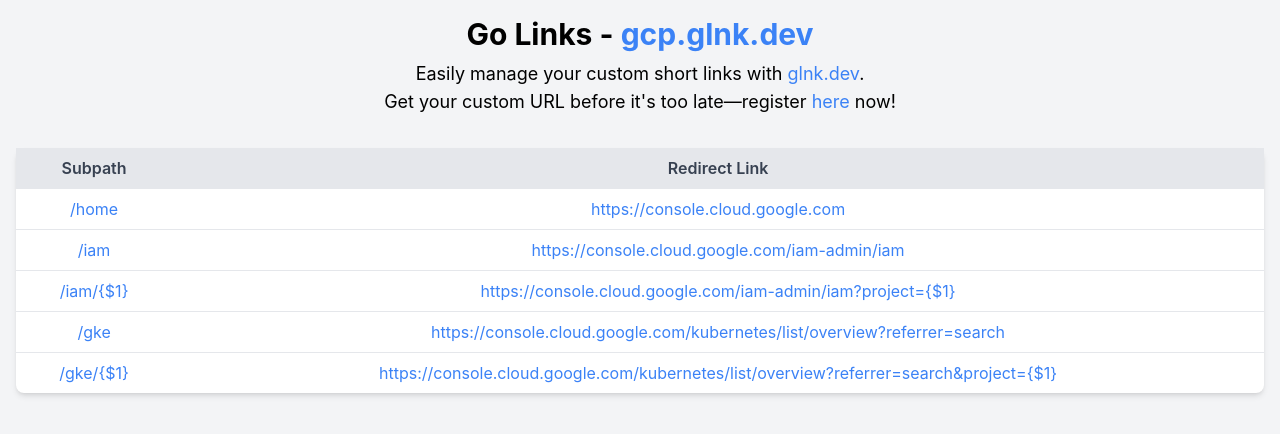
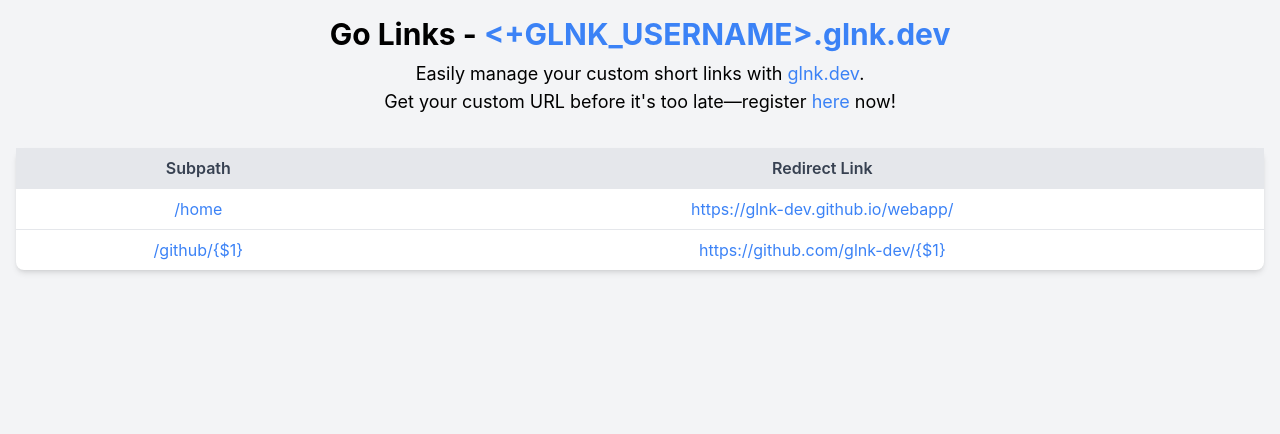
Before and after one commit to glnk-dev/webapp, a React (Create React App) app: page / in a window 1280 px wide. Shown: the top 434 px of the page. Built offline with nearby package versions, Linux system fonts and the light colour scheme.

Commit message:
Base template for webapp

```diff
--- a/public/glnk.json
+++ b/public/glnk.json
@@ -1,7 +1,4 @@
 {
-  "/home": "https://console.cloud.google.com",
-  "/iam": "https://console.cloud.google.com/iam-admin/iam",
-  "/iam/{$1}": "https://console.cloud.google.com/iam-admin/iam?project={$1}",
-  "/gke": "https://console.cloud.google.com/kubernetes/list/overview?referrer=search",
-  "/gke/{$1}": "https://console.cloud.google.com/kubernetes/list/overview?referrer=search&project={$1}"
+  "/home": "https://glnk-dev.github.io/webapp/",
+  "/github/{$1}": "https://github.com/glnk-dev/{$1}"
 }
--- a/src/App.js
+++ b/src/App.js
@@ -44,7 +44,7 @@
         path="*"
         element={
           redirectUrl ? (
-            <RedirectComponent redirectUrl={process.env.PUBLIC_URL+redirectUrl} />
+            <RedirectComponent redirectUrl={redirectUrl} />
           ) : (
             <div>404 Not Found</div>
           )
```
Also changed, not shown: 1 other file (tests, documents, lock files or other folders).
